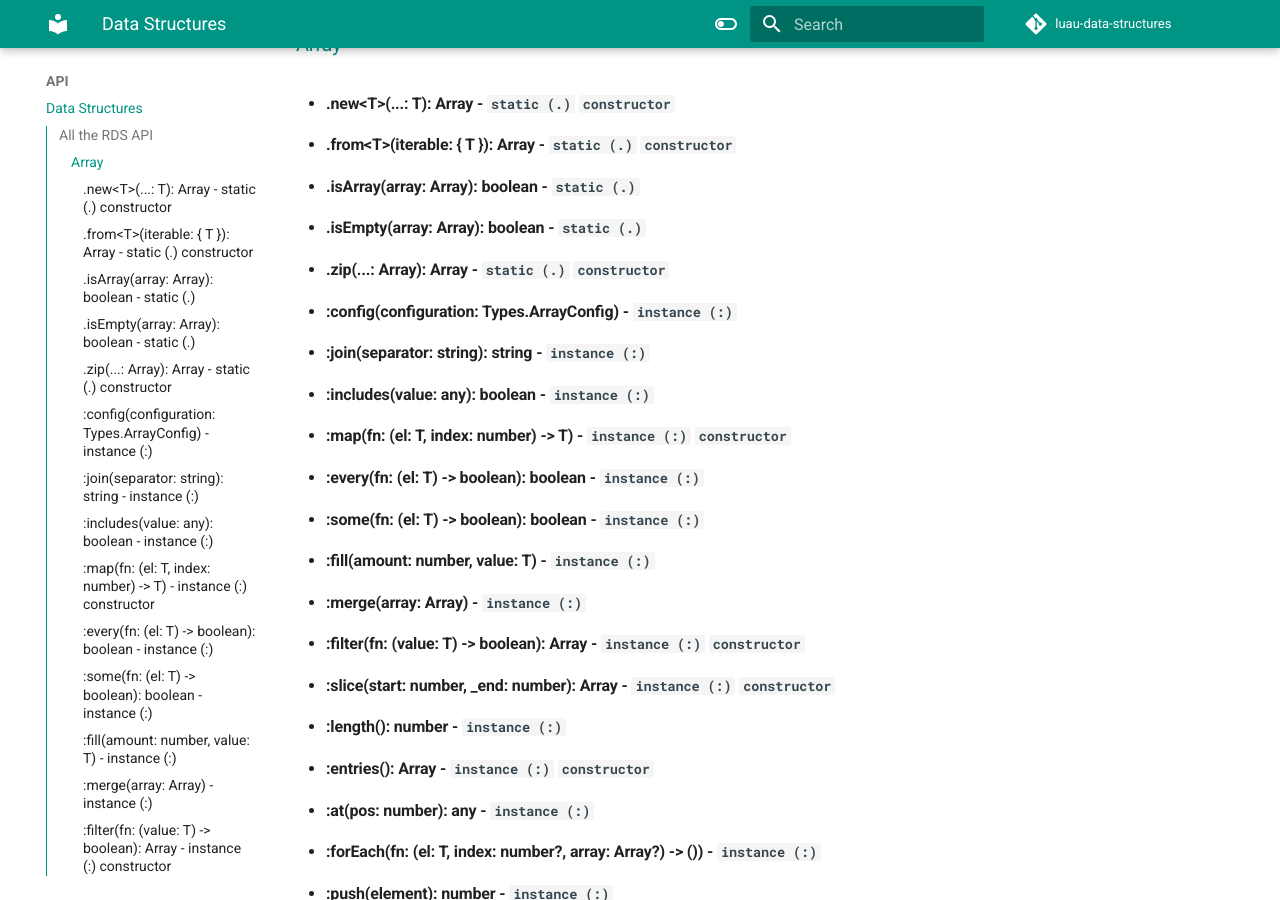
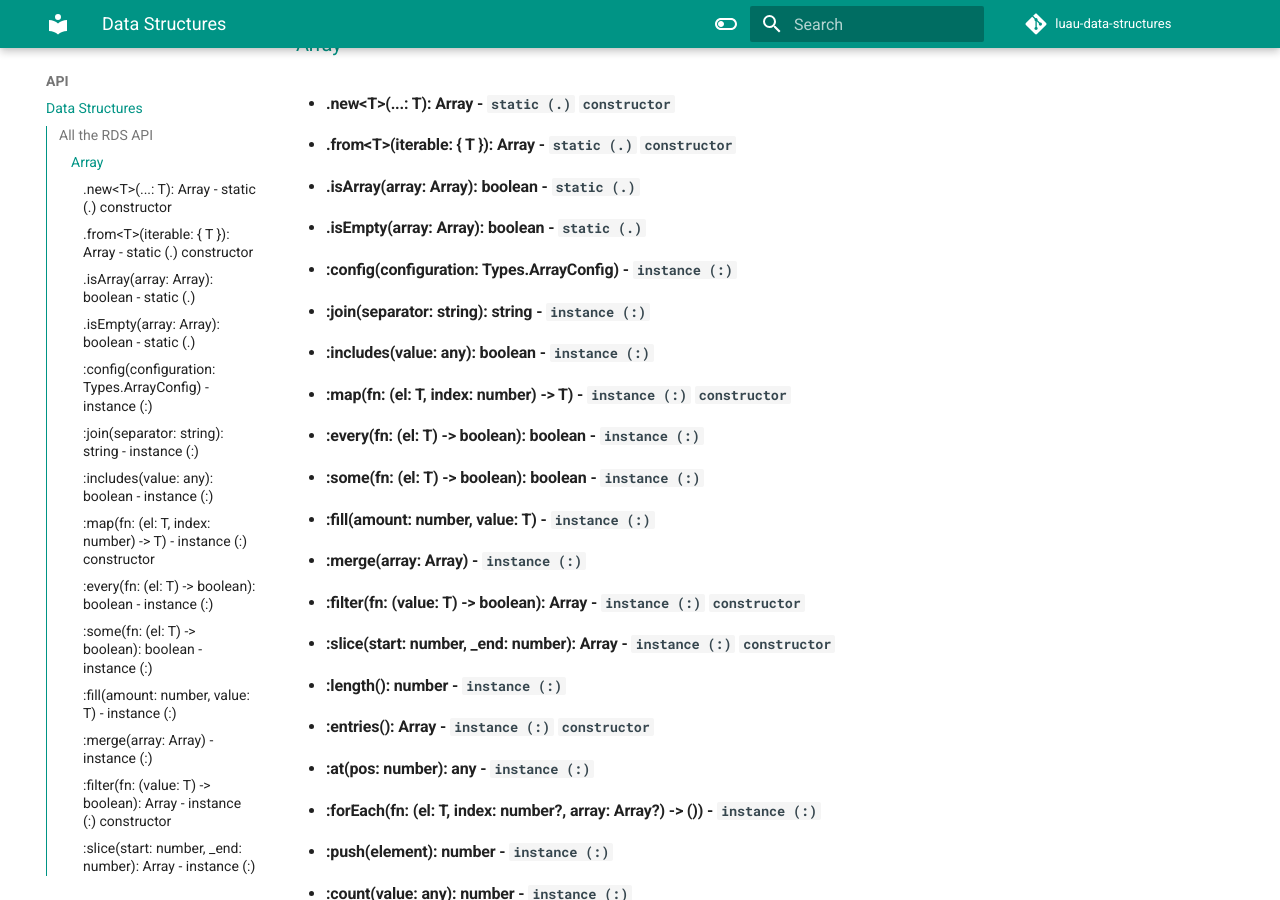
Before and after one commit to ecstatic5/luau-data-structures, an MkDocs documentation site: the page built from docs/api/data-structures.md, in a window 1280 px wide and 900 px high, scrolled down 466 px. Built offline with MkDocs 1.6.1 and Material for MkDocs 9.7.7, drawn with Linux system fonts in a browser that asks for light colours; comment, search, counter and statistics services are not loaded.

```diff
--- a/docs/api/data-structures.md
+++ b/docs/api/data-structures.md
@@ -17,7 +17,6 @@ Some methods will come with the following tags:
 - #### .from<T\>(iterable: { T }): Array - **`static (.)`** **`constructor`**
 - #### .isArray(array: Array): boolean - **`static (.)`**
 - #### .isEmpty(array: Array): boolean - **`static (.)`**
-- #### .zip(...: Array): Array - **`static (.)`** **`constructor`**
 - #### :config(configuration: Types.ArrayConfig) - **`instance (:)`**
 - #### :join(separator: string): string - **`instance (:)`**
 - #### :includes(value: any): boolean - **`instance (:)`**
```
Also changed, not shown: docs/api/types.md (+0 -1 lines), docs/changelog.md (+0 -1 lines), docs/index.md (+0 -1 lines).
